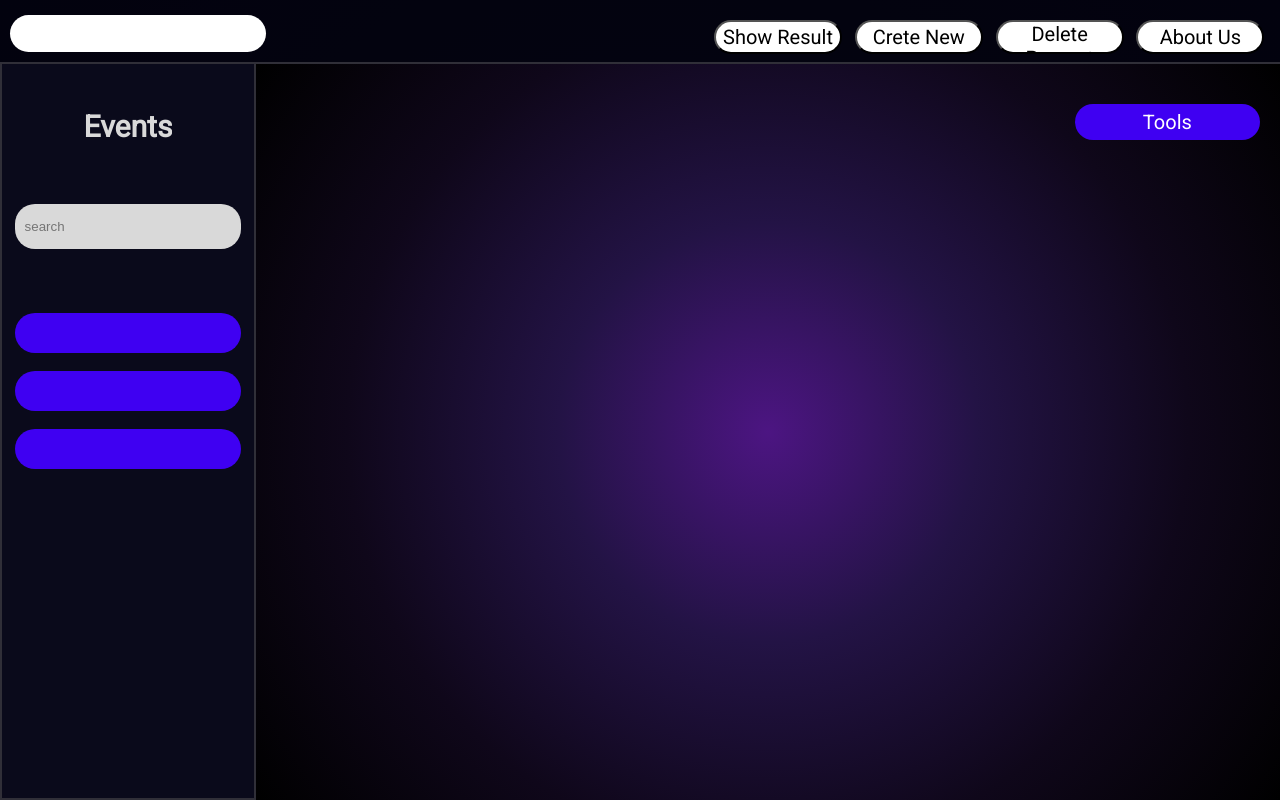
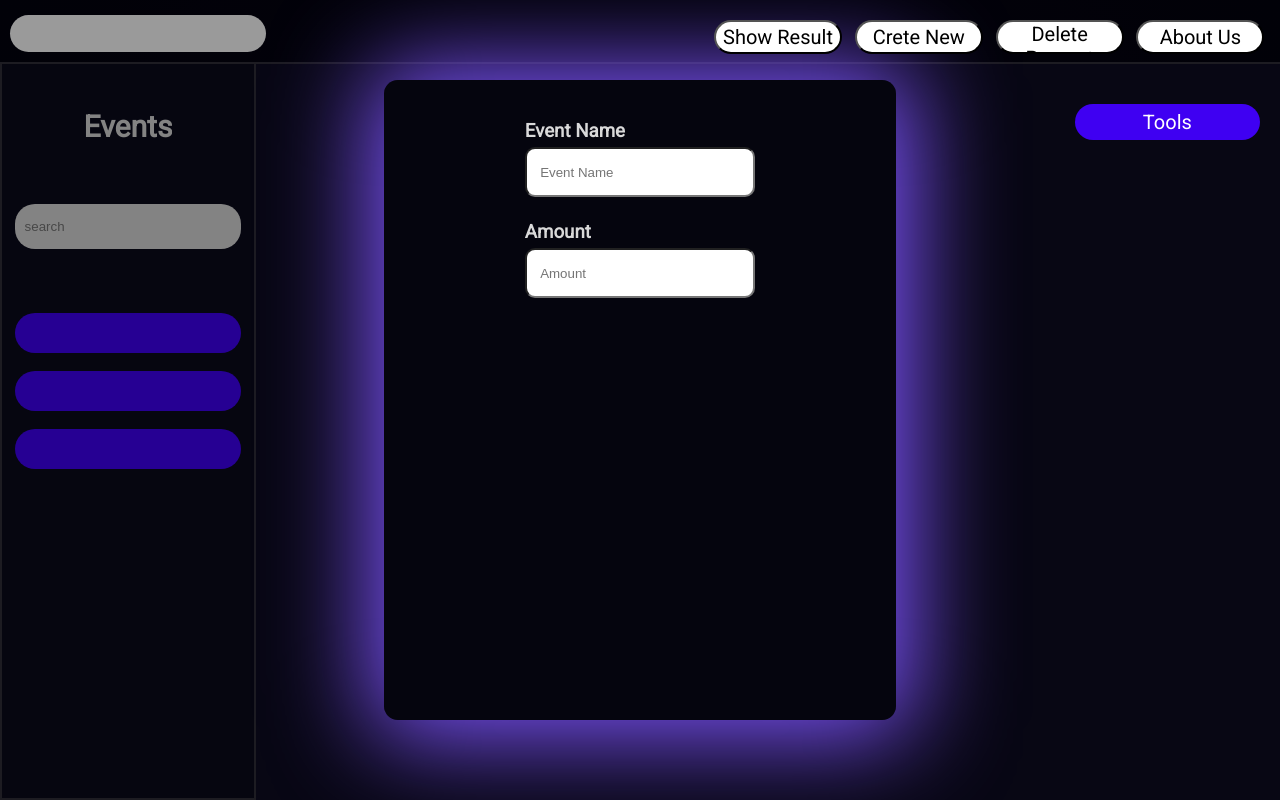
Before and after one commit to MKartikeya/FairShare, a PHP site: page / in a window 1280 px wide. Run offline with PHP 8.4, Linux system fonts and the light colour scheme.

Commit message:
Added events

```diff
--- a/index.html
+++ b/index.html
@@ -23,8 +23,11 @@
         </div>
         <div class="snow"></div>
     </div>
-    <div class="add-participantsContainer" style="display: none;">
-        <div class="add-participants">
+
+    <!-- pop-ups -->
+
+    <div class="pop-up-container" style="display: none;">
+        <div class="pop-up">
             <div class="trip-name-input">
                 <p class="trip-title font">Trip Name</p>
                 <input type="text" class="trip-name" placeholder="Trip Name">
@@ -57,6 +60,32 @@
         </div>
 
     </div>
+
+
+    <div class="pop-up-container" style="display: flex;">
+        <div class="pop-up">
+            <div class="event-name-input-container">
+                <h3 class="event-input-title">Event Name</h3>
+                <input type="text" class="event-name-input" placeholder="Event Name">
+                <h3 class="event-input-title">Amount</h3>
+                <input type="text" class="event-name-input" placeholder="Amount">
+            </div>
+            <div class="event-participants-container">
+
+                <!-- <div class="event-participant">
+                    <input type="checkbox" class="participant-checkbox">
+                    <h3 class="event-participant-name">Alice</h3>
+                    <div class="participant-contribution-container">
+                        <input class="participant-contribution">
+                    </div>
+                </div> -->
+
+            </div>
+        </div>
+    </div>
+
+
+
     <div class="dashboard">
         <div class="nav-bar">
             <div class="Logo"></div>
--- a/style.css
+++ b/style.css
@@ -254,24 +212,28 @@ min-height: 100vh;
   margin-bottom: 40px;
 }
 .search-bar {
-    background-color: #D9D9D9;
+  background-color: #d9d9d9;
   width: 90%;
   height: 45px;
   border-radius: 20px;
   padding-left: 10px;
   border: none;
 }
-.workspace{
-    background: radial-gradient(circle,#4c1582,rgb(35, 19, 69),#0f071a,black);
+
+.workspace {
+  /* background: radial-gradient(circle,#4c1582,rgb(35, 19, 69),#0f071a,black); */
   width: 100%;
   height: 100%;
+  display: flex;
+  background-color: #0e0b21;
 }
 .workspace-container {
   width: 80%;
   height: 100%;
   background-color: black;
 }
-.add-participantsContainer{
+
+.pop-up-container {
   position: absolute;
   background-color: #00000065;
   top: 0;
@@ -279,10 +241,10 @@ min-height: 100vh;
   width: 100%;
   display: flex;
   justify-content: center;
-align-items: center;}
+  align-items: center;
+}
 
-
-.add-participants{
+.pop-up {
   width: 40vw;
   min-width: 500px;
   background-color: #00000052;
@@ -366,58 +329,126 @@ align-items: center;}
   padding: 15px 15px;
   font-size: 40px;
 }
-.newp-btns{
+.newp-btns {
   display: flex;
   flex-direction: row;
   align-items: center;
   height: 50px;
   gap: 10px;
 }
-.newp-add{
+.newp-add {
   border: 2px solid #00ff2ae4;
   color: #00ff2ae4;
 }
-.newp-remove{
+.newp-remove {
   border: 2px solid #ff1100e4;
-    color:#ff1100e4 ;
+  color: #ff1100e4;
 }
-.newp-add:hover{
+.newp-add:hover {
   transform: scale(0.8);
   transition: all 0.3s ease-in-out;
   box-shadow: 2px 2px 14px 4px #51ff00;
 }
-.newp-remove:hover{
+.newp-remove:hover {
   transform: scale(0.8);
   transition: all 0.3s ease-in-out;
   box-shadow: 2px 2px 14px 4px #ff1100e4;
 }
-.added-p{
+.added-p {
   display: flex;
   flex-direction: row;
   gap: 10px;
   margin-left: 3px;
 }
-.addedp-name{
+.addedp-name {
   border: 2px solid white;
   padding: 10px;
   font-size: 23px;
   border-radius: 4px;
   width: 80%;
 }
-.addedp-list{
+.addedp-list {
   display: flex;
   flex-direction: column;
   width: 100%;
   gap: 10px;
 }
-.getStarted{
+
+/* event-name pop-up */
+.event-name-input-container {
+    height: 250px;
+    display: flex;
+    align-items: center;
+    justify-content: center;
+    width: 50%;
+    flex-direction: column;
+    color: #d9d9d9;
+    font-family: "Roboto", sans-serif;
+}
+
+.event-name-input-container input {
+    width: 90%;
+    height: 50px;
+    border-radius: 10px;
+    padding: 0 1em;
+    margin-bottom: 0.5rem;
+}
+
+.event-name-input-container h3 {
+    width: 90%;
+    margin-bottom: 5px;
+    margin-top: 1rem;
+}
+
+.event-participants-container {
+    width: 50%;
+    min-height: 100px;
+    display: flex;
+    flex-direction: column;
+    align-items: center;
+}
+
+.event-participant {
+    width: 90%;
+    height: 45px;
+    margin-top: 20px;
+    display: flex;
+    justify-content: space-around;
+    align-items: center;
+}
+
+.event-participant-name {
+    width: 75%;
+    color: #d9d9d9;
+    font-family: "Roboto", sans-serif;
+}
+
+.participant-contribution-container {
+    height: 100%;
+    width: 13%;
+    display: flex;
+    align-items: center;
+    justify-content: center;
+}
+
+.participant-contribution {
+    height: 90%;
+    width: 80%;
+    background-color: #383838;
+    border: none;
+    border-radius: 5px;
+    /* display: none; */
+}
+
+
+
+.getStarted {
   padding: 10px 20px;
-
 }
-.getStarted:hover{
-    box-shadow: 2px 2px 8px 10px #7f55ff
+.getStarted:hover {
+  box-shadow: 2px 2px 8px 10px #7f55ff;
 }
-.Logo{
+.Logo {
   margin: 9px 0;
   margin-top: 15px;
   margin-bottom: 3px;
```
Also changed, not shown: other parts of style.css (+82 -121 lines), script.js (+20 -1 lines). Lines whose indentation alone changed are shown as unchanged.
